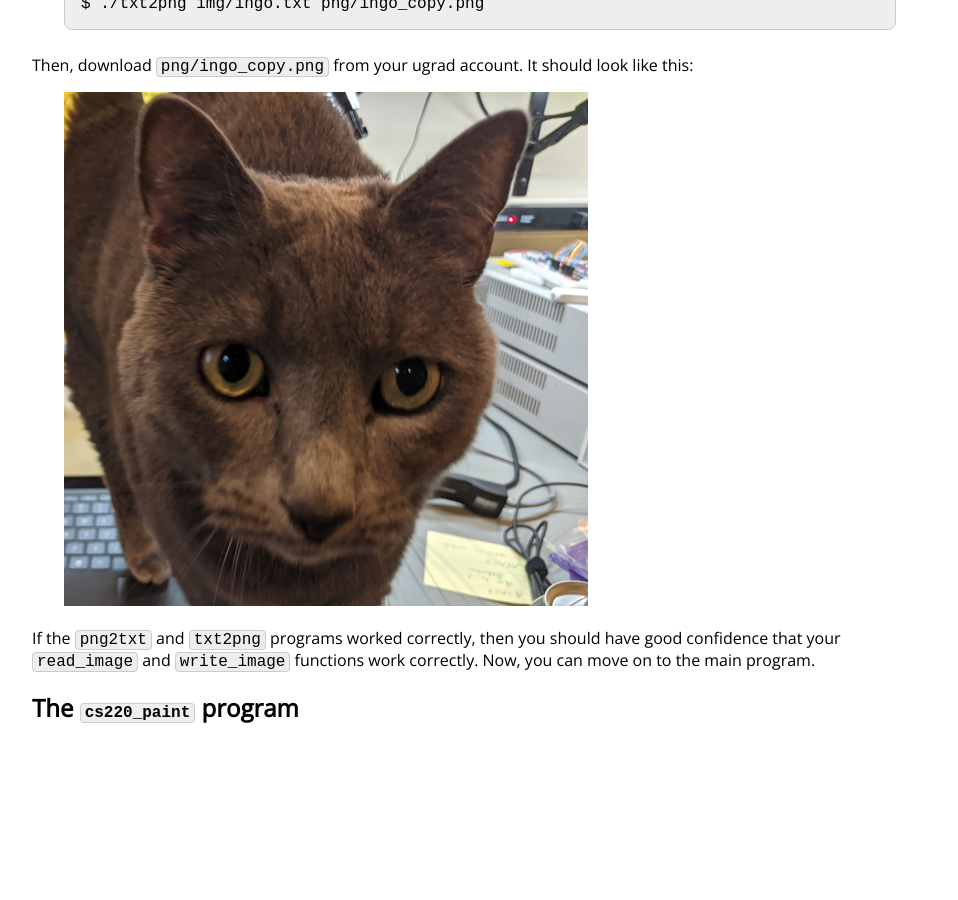
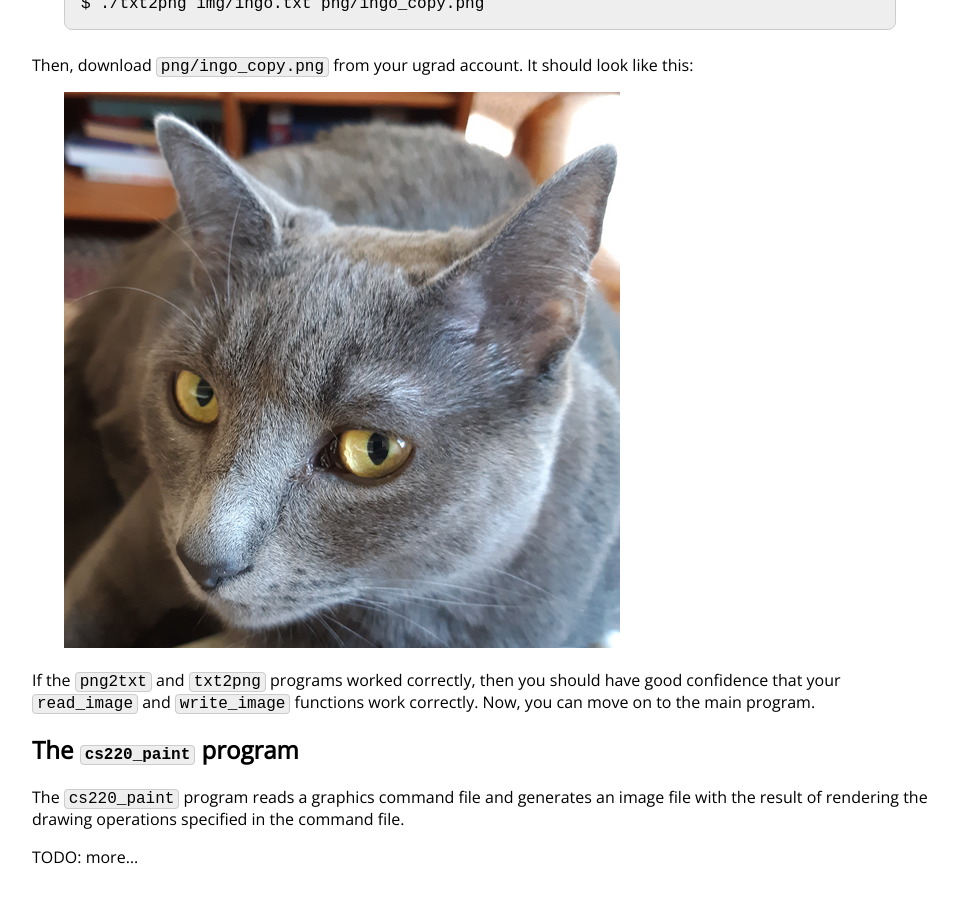
Before and after one commit to jhu-ip/cs220-s22, a Jekyll site: the page built from assign/hw3.md, in a window 1280 px wide and 900 px high, scrolled down 3586 px. Shown: the whole window, without its empty margins (160-1118 px from the left). Built offline with Jekyll 4.4.1, drawn with Linux system fonts in a browser that asks for light colours; some web fonts are replaced; before the commit the page ends 4342 px from its top, so only the background shows below that.

Commit message:
better Ingo picture

```diff
--- a/assign/hw3.md
+++ b/assign/hw3.md
@@ -210,3 +210,9 @@ good confidence that your `read_image` and `write_image` functions work correctl
 Now, you can move on to the main program.
 
 ## The `cs220_paint` program
+
+The `cs220_paint` program reads a graphics command file and generates an image
+file with the result of rendering the drawing operations specified in the
+command file.
+
+TODO: more...
```
Also changed, not shown: assign/img/ingo.png.
